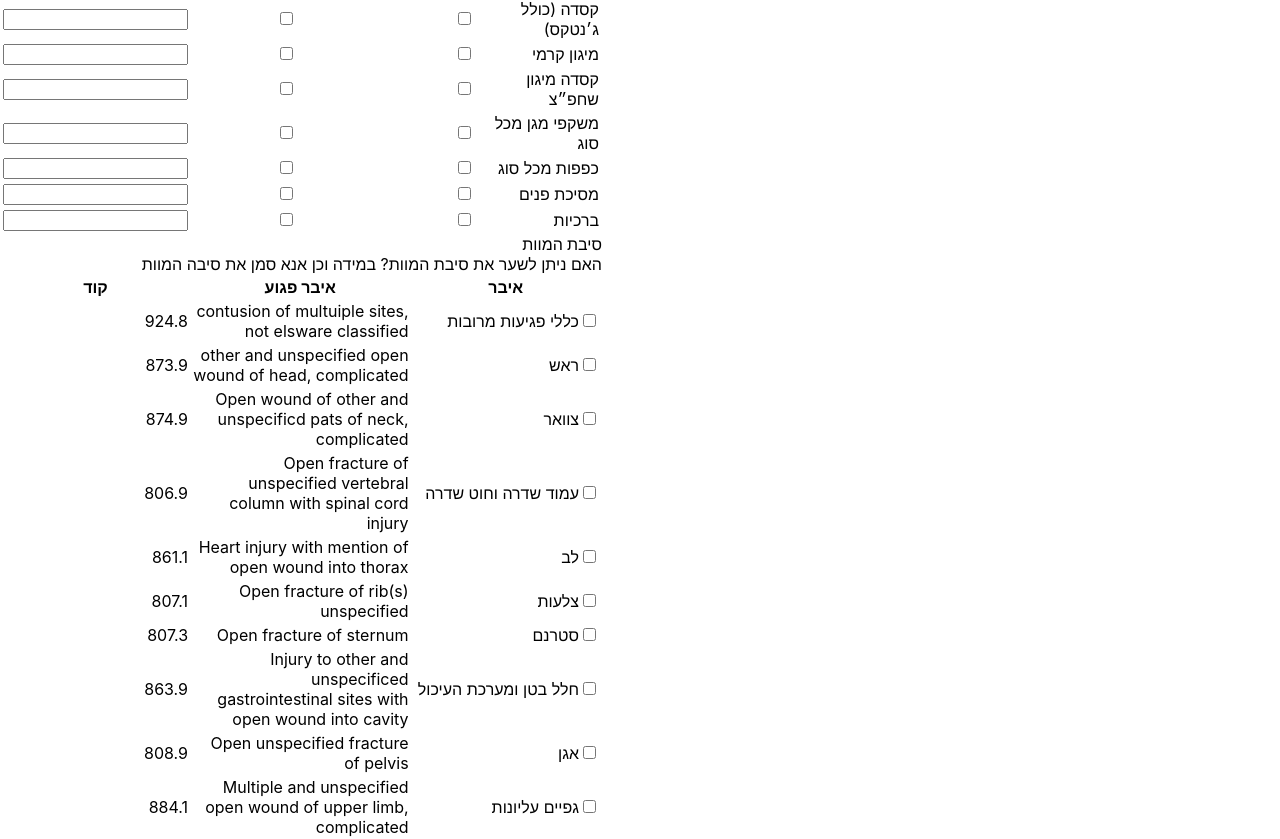
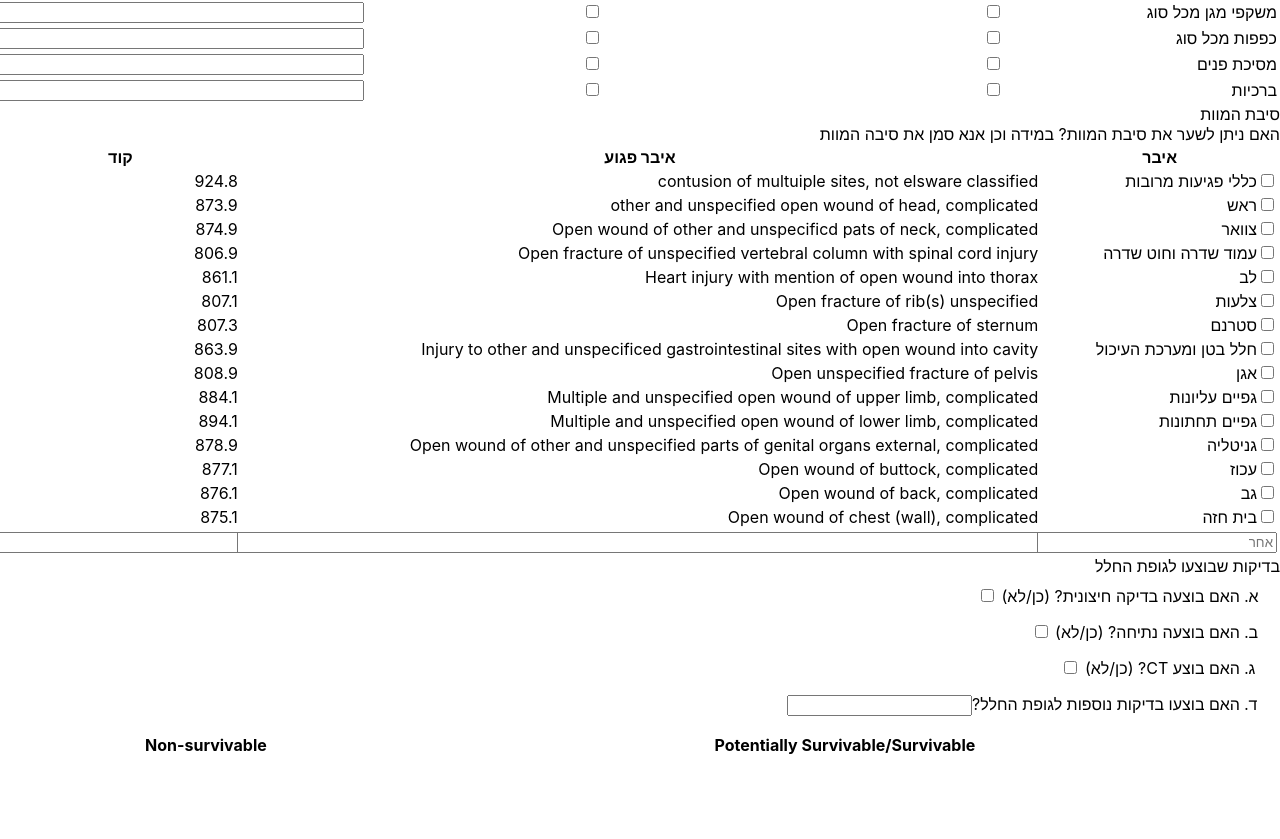
Before and after one commit to liorpaz/forensics-report, a React (Create React App) app: page / in a window 1280 px wide. Shown: the part 1184-2023 px from the top of the page. After the commit the page ends 1942 px from the top, so only its background shows below. Built offline with nearby package versions, Linux system fonts and the light colour scheme.

Commit message:
try fix layount

```diff
--- a/src/App.css
+++ b/src/App.css
@@ -1,10 +1,4 @@
 .App {
-  display: grid;
-  grid-template-areas: "header header header"
-  "circumstances circumstances circumstances"
-  "damage-points-canvas damage-point-descriptions damage-point-descriptions"
-  "questions questions questions";
-  grid-template-columns: 1fr 1fr 1fr;
   /*text-align: center;*/
   width: 100%;
   grid-gap: 10px;
@@ -12,11 +6,36 @@
   margin: 0;
 }
 
+@media print  {
+  .App
+  {
+    display: grid;
+    grid-template-areas: "left-panel  right-panel";
+    grid-template-columns: 50% 50%;
+    width: 100%;
+    grid-gap: 3px;
+    padding: 0;
+    margin: 0;
+    font-size: 8px;
+
+  }
+  input {
+    border: none;
+  }
+}
+
+
 /* hide buttons in print media query */
 @media print {
   button {
     display: none !important;
   }
+  size: A4 landscape ;
+  margin-top:0;
+  margin-bottom:0;
+  margin-left:0;
+  margin-right:0;
+  font-size: 2px;
 }
 
 button {
--- a/src/App.tsx
+++ b/src/App.tsx
@@ -1,12 +1,12 @@
-import React, {useState} from 'react';
+import React, { useState } from 'react';
 import './App.css';
-import {DamagePointsCanvas} from './components/DamagePointsCanvas/DamagePointsCanvas';
-import {DamagePointDescriptions} from './components/DamagePointDescriptions/DamagePointDescriptions';
-import {StoreContext} from './store/StoreContext';
-import {Store} from './store/store';
-import {Header} from './components/Header/Header';
-import {Circumstances} from './components/circumstances/Circumstances';
-import {Questions} from './components/Questions/Questions';
+import { DamagePointsCanvas } from './components/DamagePointsCanvas/DamagePointsCanvas';
+import { DamagePointDescriptions } from './components/DamagePointDescriptions/DamagePointDescriptions';
+import { StoreContext } from './store/StoreContext';
+import { Store } from './store/store';
+import { Header } from './components/Header/Header';
+import { Circumstances } from './components/circumstances/Circumstances';
+import { Questions } from './components/Questions/Questions';
 
 function App() {
 
@@ -16,11 +16,15 @@ function App() {
   return (
     <StoreContext.Provider value={store}>
       <div className="App">
-        <Header/>
-        <Circumstances/>
-        <DamagePointsCanvas/>
-        <DamagePointDescriptions/>
-        <Questions/>
+        <div className='left-panel'>
+          <Header />
+          <Circumstances />
+          <DamagePointsCanvas />
+          <DamagePointDescriptions />
+        </div>
+        <div className='right-panel'>
+          <Questions />
+        </div>
       </div>
     </StoreContext.Provider>
   );
--- a/src/components/DamagePointsCanvas/DamagePointsCanvas.css
+++ b/src/components/DamagePointsCanvas/DamagePointsCanvas.css
@@ -4,6 +4,16 @@
     width: 600px;
     height: 600px;
 }
+
+@media print  {
+    .DamagePointsCanvas {
+        grid-area: damage-points-canvas;
+        width: 100%;
+        height: 100%;
+    }
+}
+
+
 .DamagePointsCanvas canvas {
     width: 100%;
     height: 100%;
--- a/src/components/Questions/Questions.css
+++ b/src/components/Questions/Questions.css
@@ -1,5 +1,5 @@
 .Questions {
-
+    grid-area: questions;
 }
 
 .Questions ol {
--- a/src/components/Questions/Questions.tsx
+++ b/src/components/Questions/Questions.tsx
@@ -65,7 +65,7 @@ export const Questions = () => {
                 <td>{gear}</td>
                 <td><input type={'checkbox'} /></td>
                 <td><input type={'checkbox'} /></td>
-                <td><input type={'text'} /></td>
+                <td><input type={'text'} style={{width:"100%"}}/></td>
               </tr>))}
             </tbody>
           </table>
@@ -85,14 +85,14 @@ export const Questions = () => {
               </tr>
               {injuries.map((injury, index) => (
                 <tr key={index}>
-                  <td><input type={'checkbox'} />{injury.organ}</td>
+                  <td><label style={{width:"100%"}}><input type={'checkbox'} />{injury.organ}</label></td>
                   <td>{injury.injury}</td>
                   <td>{injury.icdCode}</td>
                 </tr>))}
               <tr>
-                <td><input type={'checkbox'} /><input type={'text'} placeholder='אחר' /></td>
-                <td><input type={'text'} /></td>
-                <td><input type={'text'} /></td>
+                <td><label><input type={'text'} placeholder='אחר'  style={{width:"100%"}} /></label></td>
+                <td><input type={'text'} style={{width:"100%"}} /></td>
+                <td><input type={'text'} style={{width:"100%"}}/></td>
               </tr>
             </tbody>
           </table>
@@ -108,8 +108,21 @@ export const Questions = () => {
             <li>האם בוצעה נתיחה? (כן/לא) <input type={'checkbox'} /> </li>
             <li>האם בוצע CT? (כן/לא) <input type={'checkbox'} /> </li>
             <li>האם בוצעו בדיקות נוספות לגופת החלל?<input type={'text'} /> </li>
+            </ol>
+        </div>
+      </div>
 
-            </ol>
+      <div className={'questions-section'}>
+        <div className={'title'}></div>
+        <div className={'answer'}>
+        <table>
+            <tbody>
+              <tr>
+                <th>Potentially Survivable/Survivable</th>
+                <th>Non-survivable</th>
+              </tr>
+            </tbody>
+          </table>
         </div>
       </div>
     </div>
```
